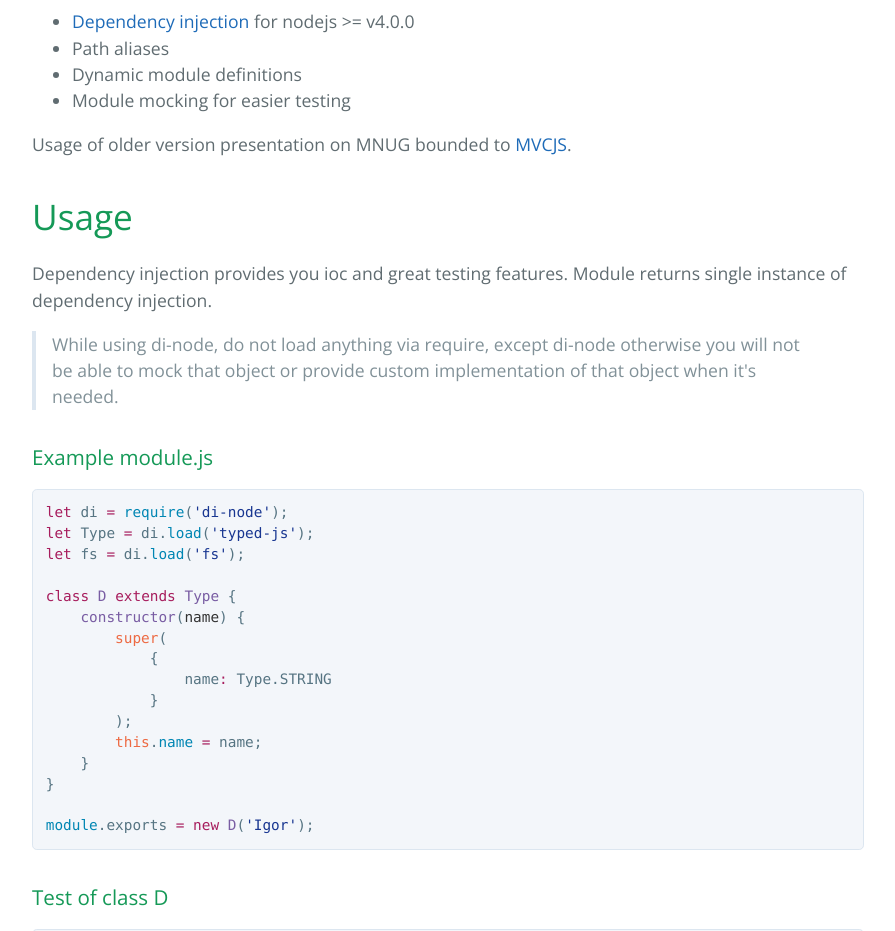
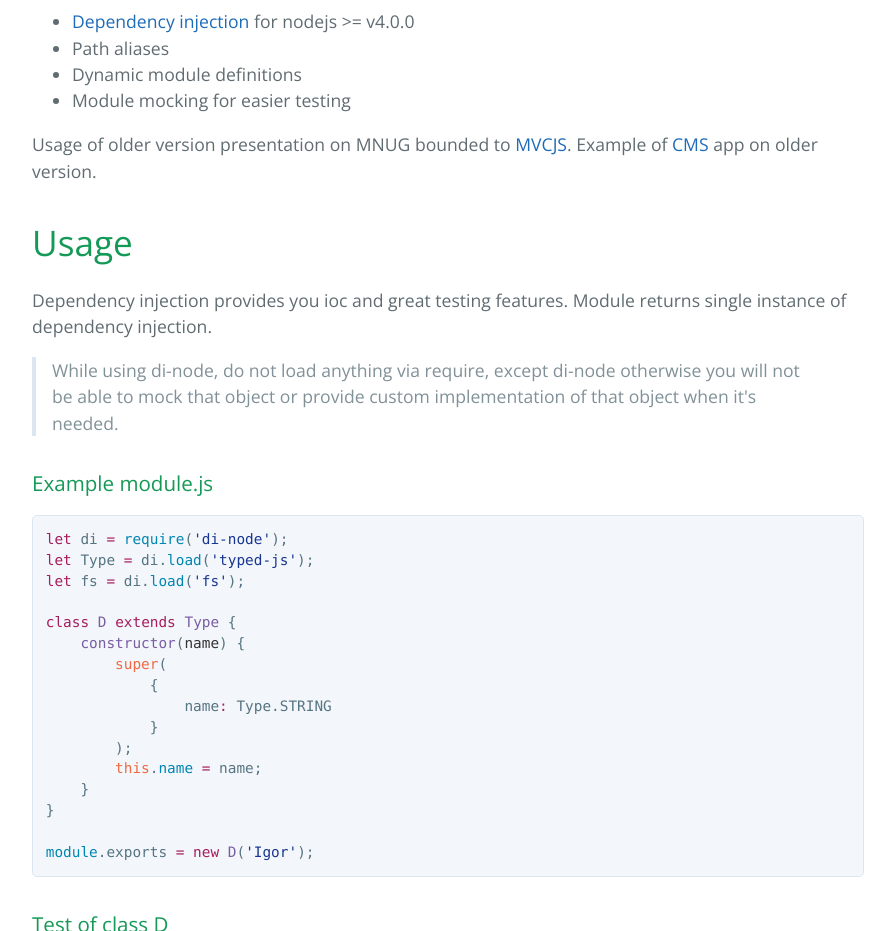
Before and after one commit to igorzg/di-node, a plain HTML site: page index.html in a window 1280 px wide. Shown: the part 820-1751 px from the top of the page, without its empty margins (192-1087 px from the left). Drawn offline with nearby package versions, Linux system fonts and the light colour scheme.

```diff
--- a/index.html
+++ b/index.html
@@ -34,7 +34,8 @@
 <li>Module mocking for easier testing</li>
 </ul>
 
-<p>Usage of older version presentation on MNUG bounded to <a href="https://www.youtube.com/watch?v=Jc4B39acWYc">MVCJS</a>.</p>
+<p>Usage of older version presentation on MNUG bounded to <a href="https://www.youtube.com/watch?v=Jc4B39acWYc">MVCJS</a>.
+Example of <a href="https://github.com/igorzg/js_cms">CMS</a> app on older version.</p>
 
 <h1>
 <a id="usage" class="anchor" href="#usage" aria-hidden="true"><span class="octicon octicon-link"></span></a>Usage</h1>
```
Also changed, not shown: params.json (+1 -1 lines).
